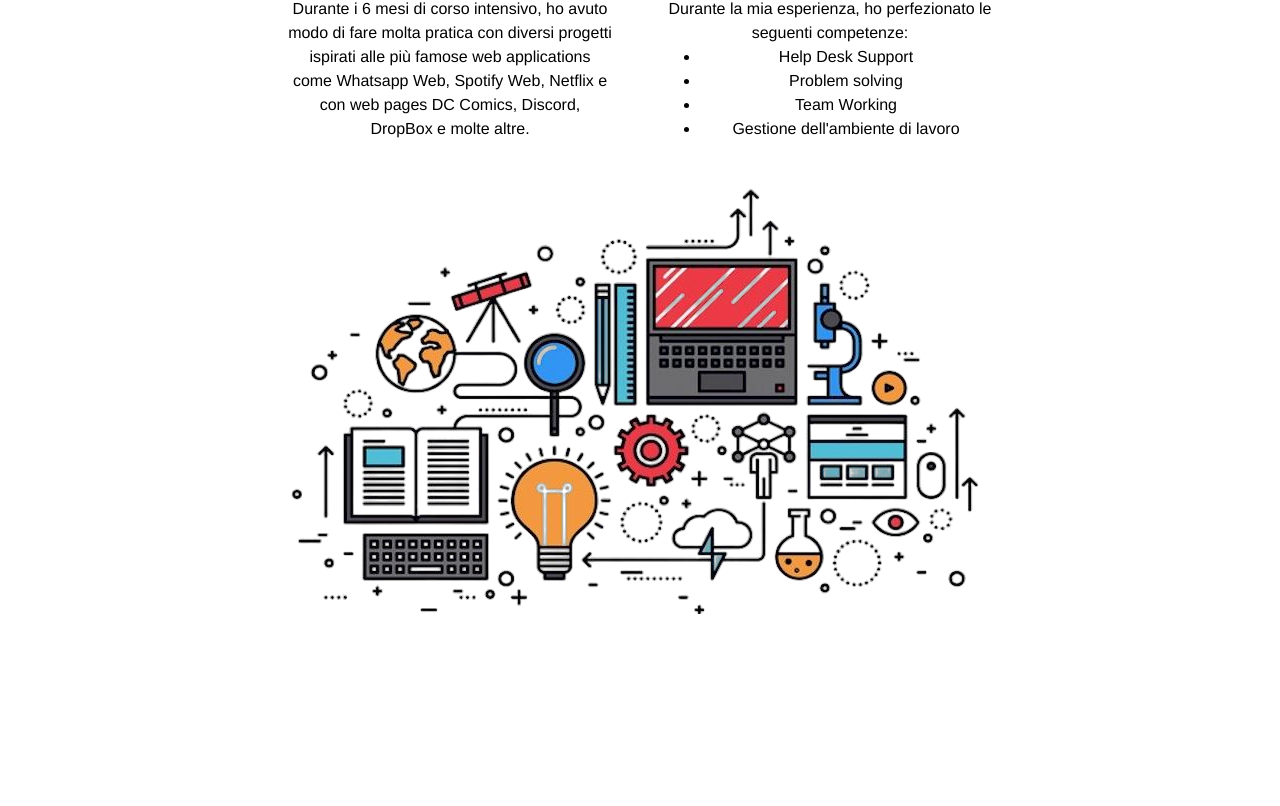
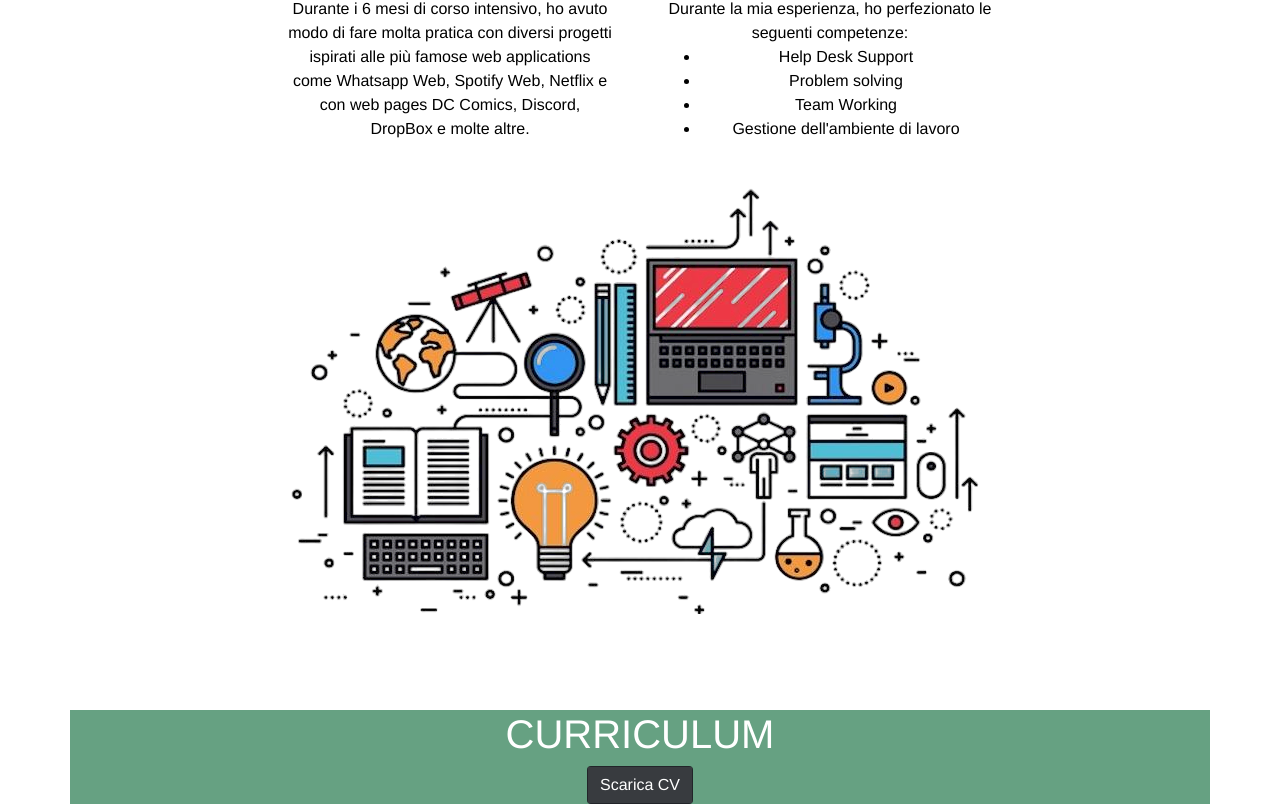
Before and after one commit to nicolas-dp/port_nicolas, a Vue app: page / in a window 1280 px wide. Shown: the part 1206-2012 px from the top of the page. Before the commit the page ends 1820 px from the top, so only its background shows below. Built offline with nearby package versions, Linux system fonts and the light colour scheme.

Commit message:
Add Section CV

```diff
--- a/src/assets/scss/style.scss
+++ b/src/assets/scss/style.scss
@@ -1,5 +1,5 @@
 @import '~/node_modules/bootstrap/scss/bootstrap.scss';
-
+@import 'https://fonts.googleapis.com/css?family=Open+Sans+Condensed:300';
 
 #app {
   font-family: Avenir, Helvetica, Arial, sans-serif;
@@ -57,3 +57,50 @@ header {
     margin: 2rem 3rem 2rem 3rem;
   }
 }
+
+
+
+/*
+========================
+         BUTTON
+========================
+*/
+
+.box { background-color: #66A182; }
+.btn-one {
+  color: #FFF;
+  transition: all 0.5s;
+  position: relative;
+}
+.btn-one::before {
+  content: '';
+  position: absolute;
+  top: 0;
+  left: 0;
+  width: 100%;
+  height: 100%;
+  z-index: 1;
+  background-color: rgba(255,255,255,0.1);
+  transition: all 0.3s;
+}
+.btn-one:hover::before {
+  opacity: 0 ;
+  transform: scale(0.5,0.5);
+}
+.btn-one::after {
+  content: '';
+  position: absolute;
+  top: 0;
+  left: 0;
+  width: 100%;
+  height: 100%;
+  z-index: 1;
+  opacity: 0;
+  transition: all 0.3s;
+  border: 1px solid rgba(255,255,255,0.5);
+  transform: scale(1.2,1.2);
+}
+.btn-one:hover::after {
+  opacity: 1;
+  transform: scale(1,1);
+}
--- a/src/components/HeaderComponent.vue
+++ b/src/components/HeaderComponent.vue
@@ -68,7 +68,7 @@
               </a>
             </li>
             <li class="nav-item">
-              <a class="nav-link" href="#"><font-awesome-icon icon="fa-solid fa-file-invoice" />
+              <a class="nav-link" href="#cv"><font-awesome-icon icon="fa-solid fa-file-invoice" />
               CV
               </a>
             </li>
--- a/src/components/MainComponent.vue
+++ b/src/components/MainComponent.vue
@@ -27,18 +27,14 @@
         <img class="img-fluid" src="@/assets/img/yoda.png" alt="maestro yoda" />
       </div>
     </section>
+
     <!-- Esperienze -->
     <section id="esperienze" class="pt-5">
-      <div class="container">
+      <div class="container text-black">
         <h1>ESPERIENZE</h1>
 
-        <div
-          class="
-            row row-cols-1 row-cols-md-3 row-cols-lg-3
-            justify-content-center
-          "
-        >
-          <div class="col text-black">
+        <div class="row row-cols-1 row-cols-md-3 row-cols-lg-3 justify-content-center">
+          <div class="col">
             <div class="card p-3 mb-2">
               <div class="d-flex">
                 <div class="d-flex flex-row align-items-center">
@@ -65,7 +61,7 @@
             </div>
           </div>
 
-          <div class="col text-black">
+          <div class="col">
             <div class="card p-3 mb-2">
               <div class="d-flex justify-content-between">
                 <div class="d-flex flex-row align-items-center">
@@ -108,6 +104,19 @@
       <!-- Code -->
       <div class="code">
         <img class="img-fluid" src="@/assets/img/img_header.png" alt="code" />
+      </div>
+    </section>
+    <!-- Contatti  -->
+    <section id="contacts" class="pt-5">
+      <div class="container">
+
+      </div>
+    </section>
+    <!-- CV -->
+    <section id="cv" class="pt-5">
+      <div class="container box">
+        <h1>CURRICULUM</h1>
+        <a class="btn btn-one bg-dark" href="@/assets/img/CV_nicolas_depalma.pdf" download>Scarica CV</a>
       </div>
     </section>
   </main>
```
Also changed, not shown: 1 other file (tests, documents, lock files or other folders).
